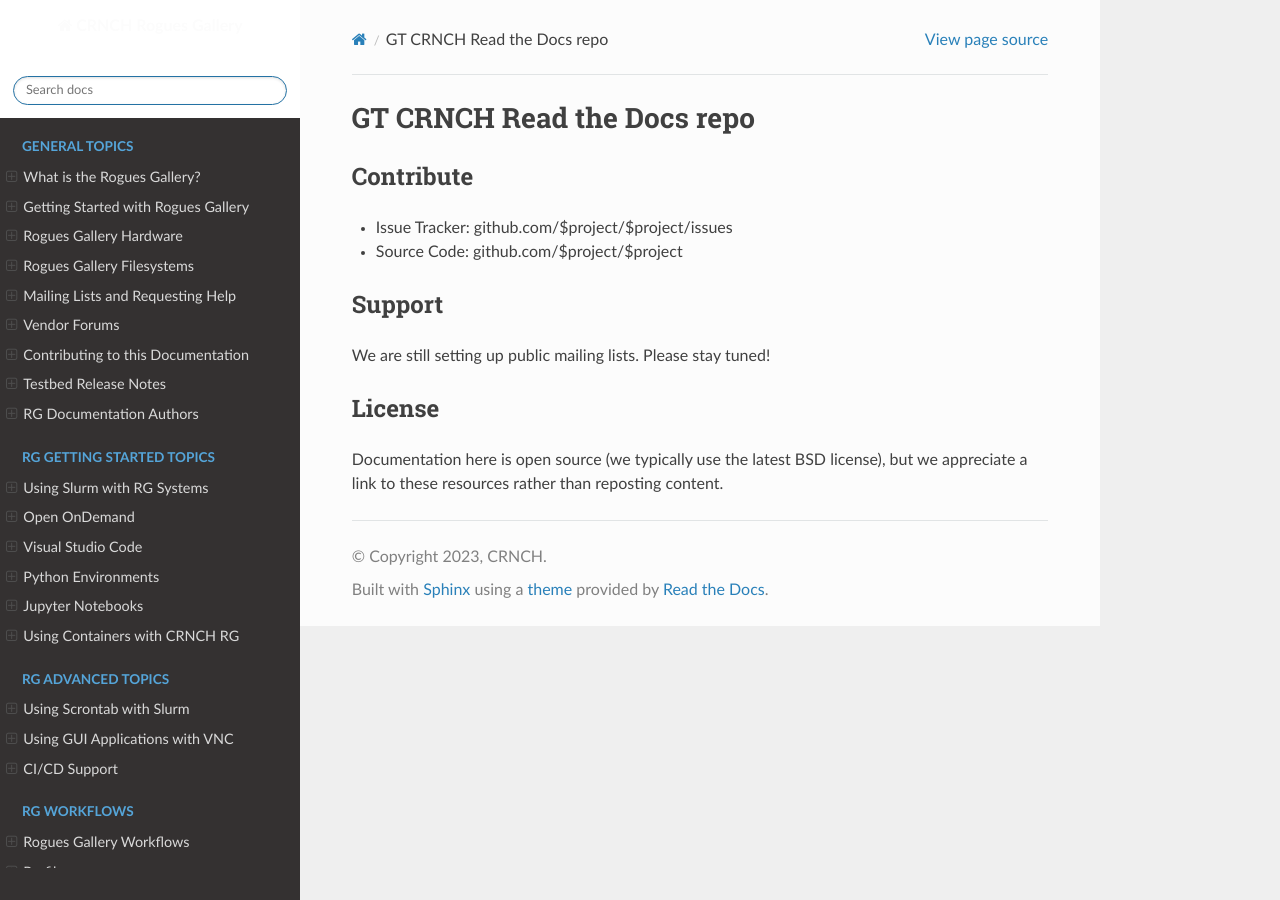
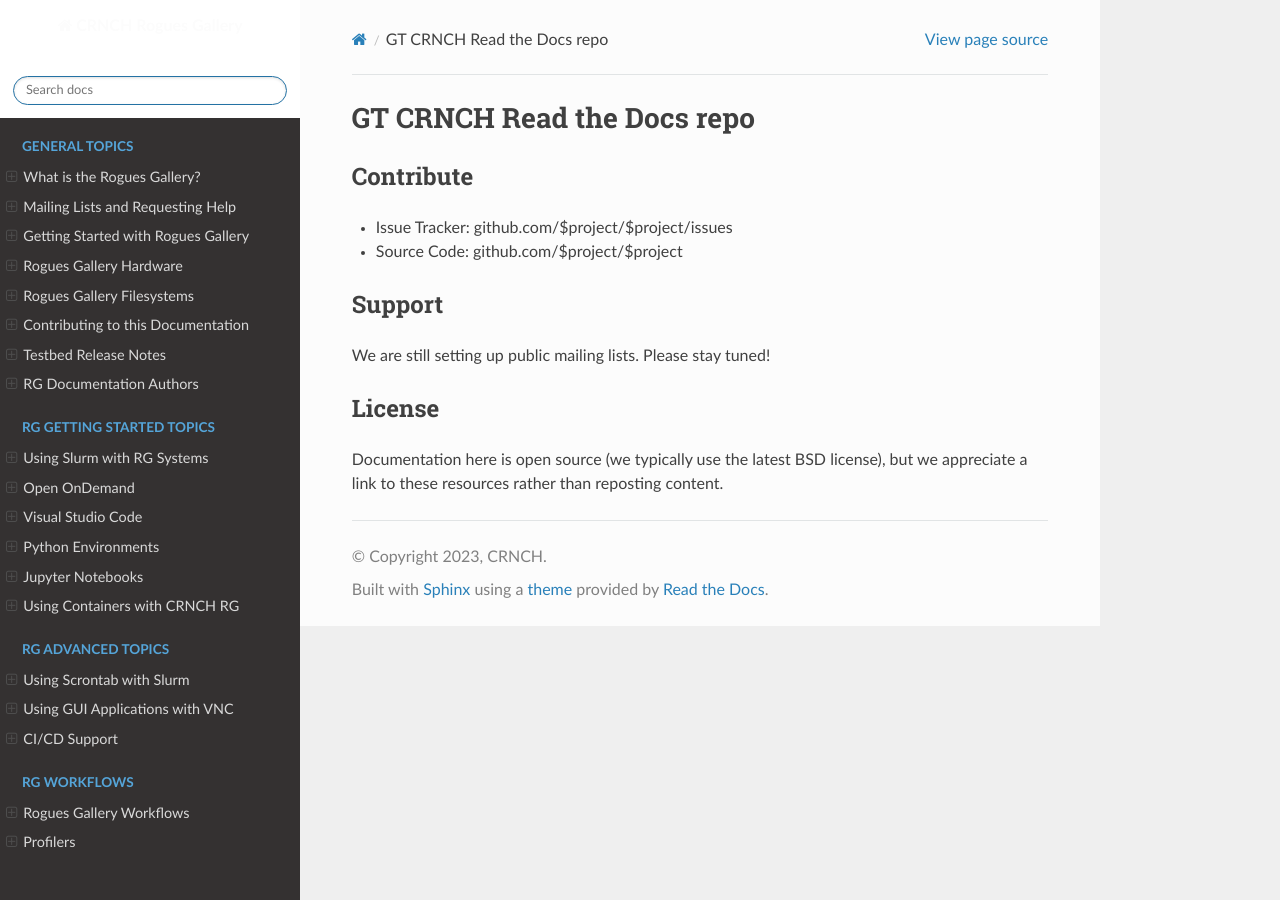
Before and after one commit to gt-crnch-rg/read-the-docs, a Sphinx documentation site: the page built from docs/readme.rst, in a window 1280 px wide. Built offline with Sphinx 7.4.7 and the Read the Docs theme 2.0.0, drawn with Linux system fonts in a browser that asks for light colours; pages that are not in the unit, such as notebooks, are missing from menus.

Commit message:
Update index.rst

```diff
--- a/docs/index.rst
+++ b/docs/index.rst
@@ -17,11 +17,11 @@
    :hidden:
 
    general/rogues-gallery-overview
+   general/mailing-list-help-tickets
+   general/submit-a-ticket
    general/rg-getting-started
    general/rg-hardware
    general/rg-filesystems
-   general/mailing-list-help-tickets
-   general/vendor-forums
    general/contributing
    general/testbed-release-notes
    authors.rst
```
